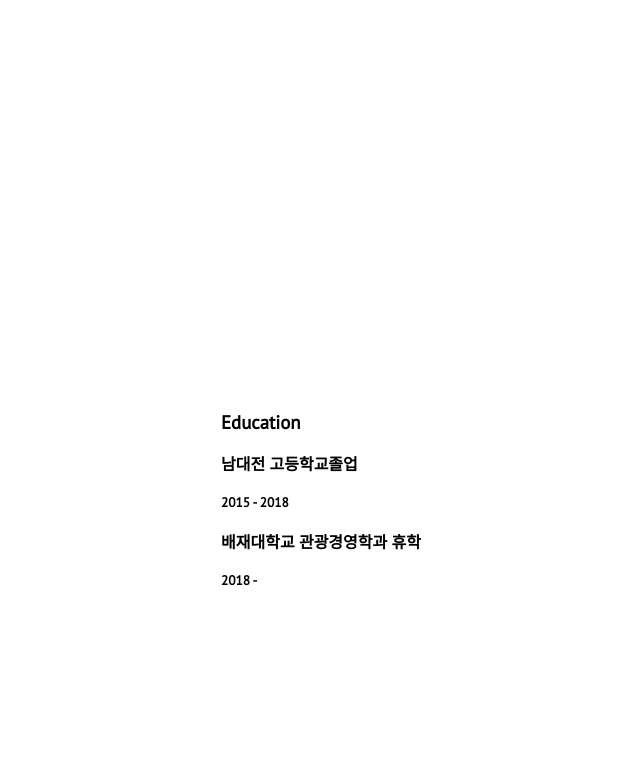
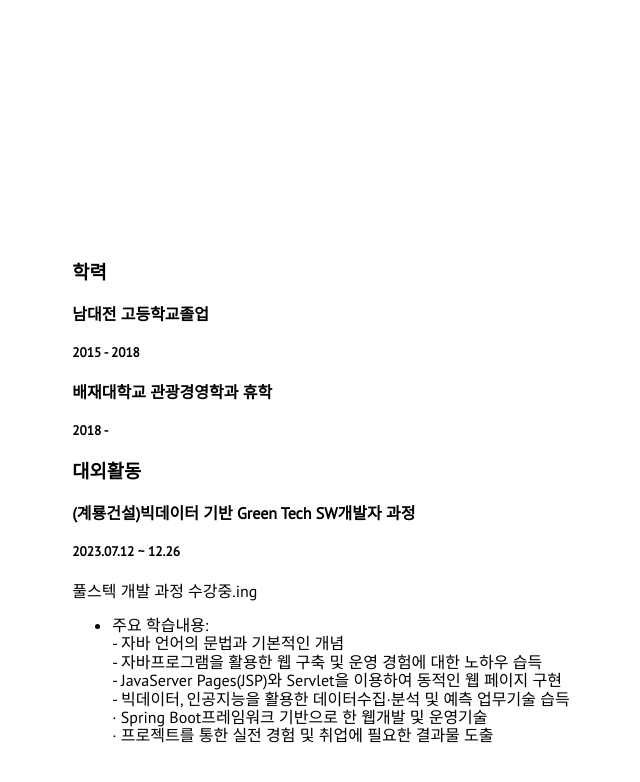
Before and after one commit to YoungGyu99/YoungGyu99.github.io, a Jekyll site: the page built from index.html, in a window 1280 px wide and 900 px high, scrolled down 928 px. Shown: the top 782 px of the window, without its empty margins (319-959 px from the left). Built offline with Jekyll 4.4.1, drawn with Linux system fonts in a browser that asks for light colours; nearby versions of some CDN libraries.

Commit message:
Update about.html

```diff
--- a/_includes/about.html
+++ b/_includes/about.html
@@ -2,7 +2,7 @@
     <section class="section about" id="학력">
 <div class="row">
             <div class="col-lg-6" data-aos="fade-up">
-              <h3 class="resume-title">Education</h3>
+              <h3 class="resume-title">학력</h3>
               <!--고등학교-->
               <div class="resume-item">
                 <h4>남대전 고등학교졸업</h4>
@@ -13,5 +13,24 @@
                 <h5>2018 - </h5>
               </div>
             </div>
+
+
+     <!--대외활동-->
+            <div class="col-lg-6" data-aos="fade-up" data-aos-delay="100">
+              <h3 class="resume-title">대외활동</h3>
+              <div class="resume-item">
+                <h4>(계룡건설)빅데이터 기반 Green Tech SW개발자 과정</h4>
+                <h5>2023.07.12 ~ 12.26</h5>
+                <p> 풀스텍 개발 과정 수강중.ing</p>
+                <ul>
+                  <li>주요 학습내용:<br/>
+                    - 자바 언어의 문법과 기본적인 개념<br/>
+                    - 자바프로그램을 활용한 웹 구축 및 운영 경험에 대한 노하우 습득<br/>
+                    - JavaServer Pages(JSP)와 Servlet을 이용하여 동적인 웹 페이지 구현<br/>
+                    - 빅데이터, 인공지능을 활용한 데이터수집·분석 및 예측 업무기술 습득<br/>
+                    · Spring Boot프레임워크 기반으로 한 웹개발 및 운영기술<br/>
+                    · 프로젝트를 통한 실전 경험 및 취업에 필요한 결과물 도출<br/>
+
+                  </li>
     </section>
 </div>
```
